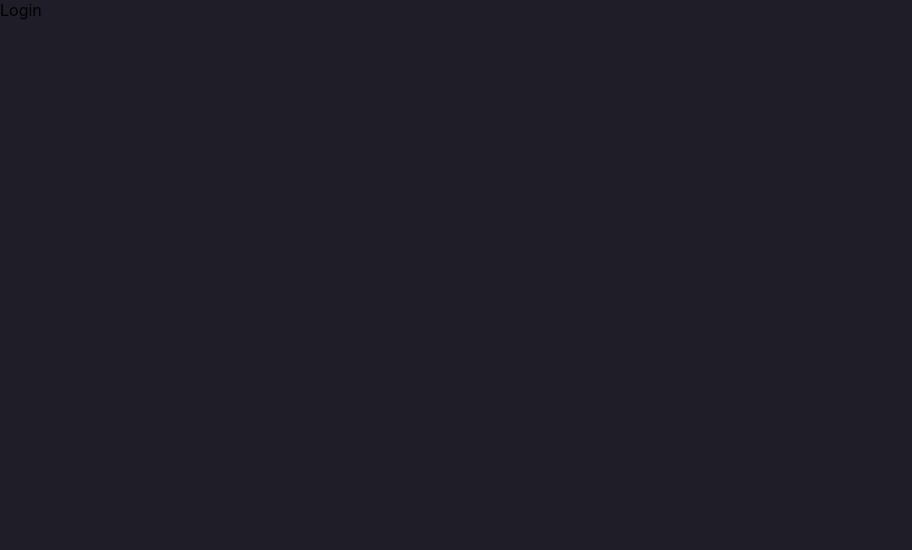
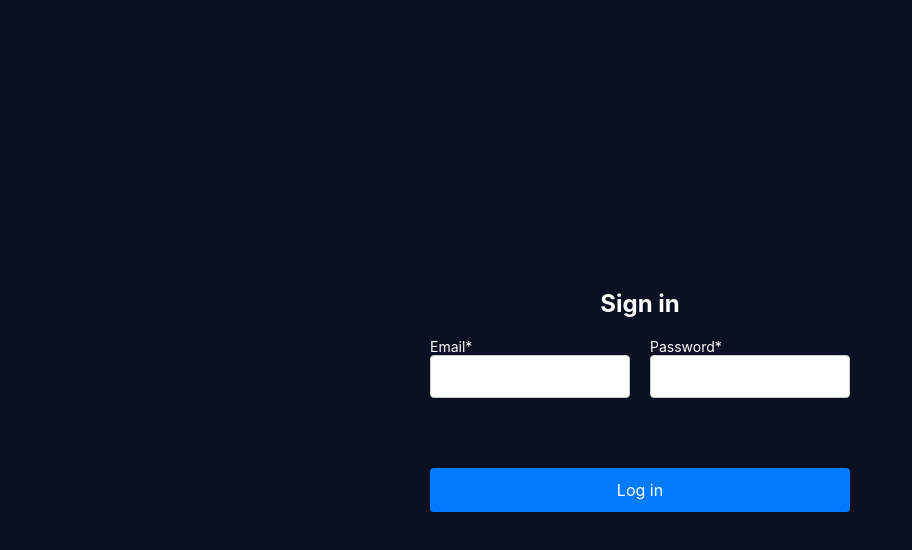
Before and after one commit to uzhojiakbar/sololearn-nammqi, a React (Vite) app: page /account/sign-in in a window 1280 px wide. Shown: the top 550 px of the page, without its empty margins (0-912 px from the left). Built offline with nearby package versions, Linux system fonts and the light colour scheme.

Commit message:
davom etmoqda

```diff
--- a/src/Pages/Login/Login.jsx
+++ b/src/Pages/Login/Login.jsx
@@ -1,9 +1,58 @@
-import React from 'react'
-import { Wrapper } from './style'
+import React, { useEffect, useState } from 'react'
+import { Container, FormContainer, Title, InputContainer, Label, Input, SubmitButton, Form } from '../Register/styled'
+import axios from 'axios'
+function Login() {
 
-function Login() {
+  const [loginData, setLoginData] = useState(
+    {
+      email: ",",
+      password: "",
+    }
+  )
+  const handleChange = (e) => {
+    setLoginData({ ...loginData, [e.target.name]: e.target.value })
+  }
+
+
   return (
-    <Wrapper>Login</Wrapper>
+    <Container>
+      <FormContainer>
+        <Title>Sign in</Title>
+        <Form  >
+
+          <InputContainer>
+            <Label>
+              Email*
+              <Input
+                type="email"
+                name="email"
+                maxLength="254"
+                required
+                // value={formData.email}
+                onChange={handleChange}
+              />
+            </Label>
+          </InputContainer>
+
+          <InputContainer>
+            <Label>
+              Password*
+              <Input
+                type="password"
+                name="password"
+                maxLength="128"
+                minLength="1"
+                required
+                // value={formData.password}
+                onChange={handleChange}
+              />
+            </Label>
+          </InputContainer>
+          <SubmitButton type='sumbit'>Log in</SubmitButton>
+        </Form>
+
+      </FormContainer>
+    </Container>
   )
 }
 
```
